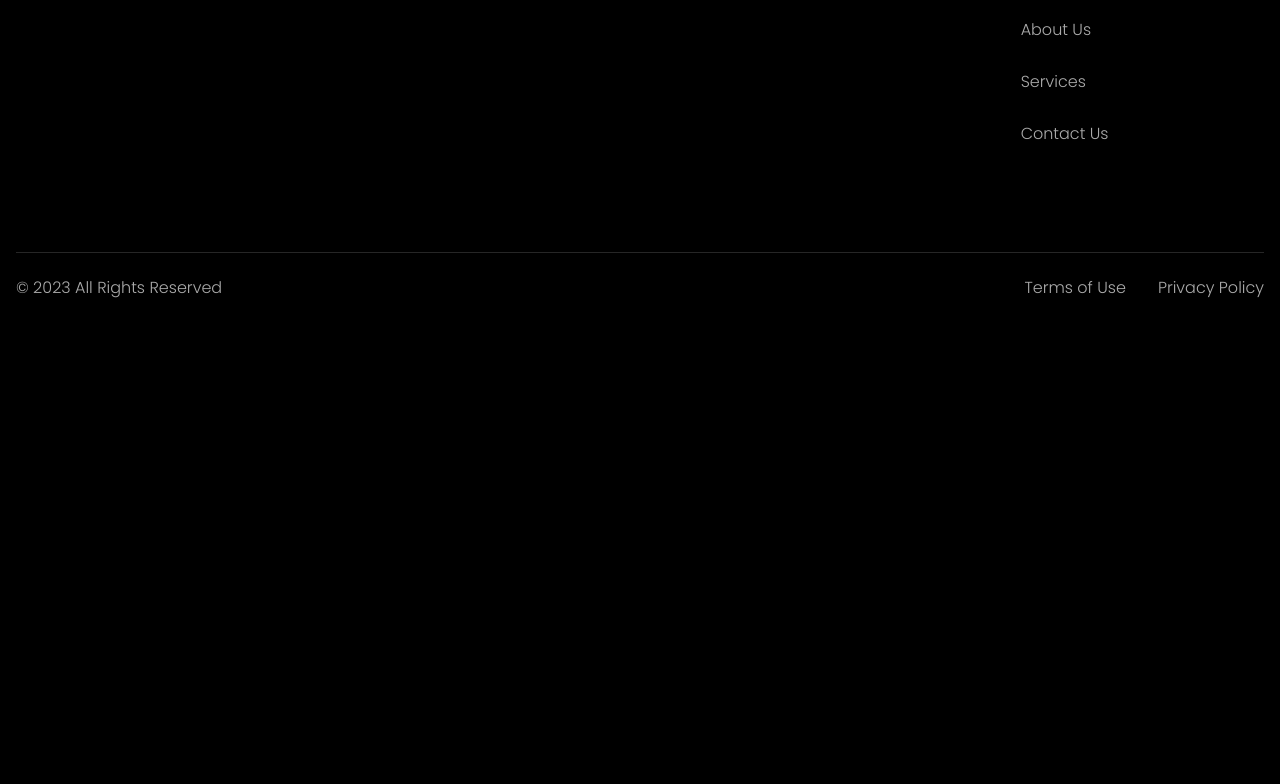
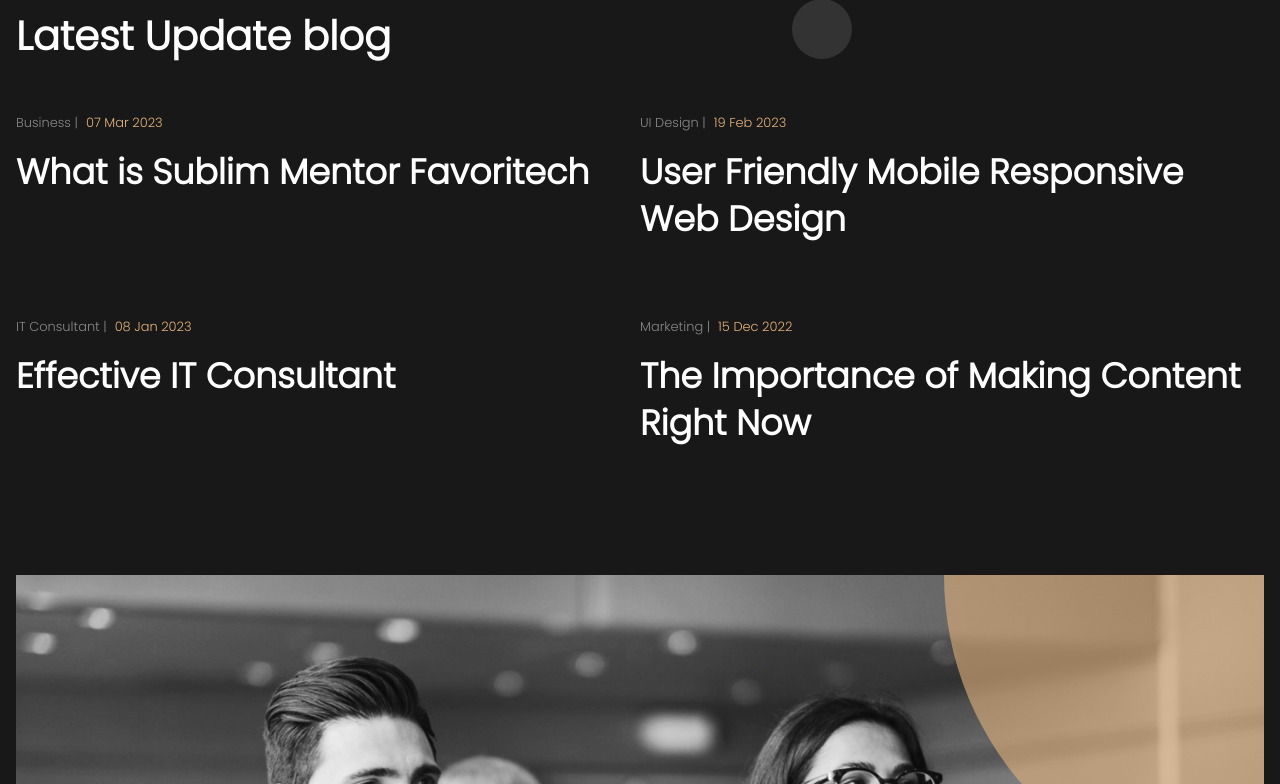
Before and after one commit to favoritech/sublim, a React (Create React App) app: page / in a window 1280 px wide. Shown: the part 3616-4400 px from the top of the page. Before the commit the page ends 3938 px from the top, so only its background shows below. Built offline with nearby package versions, Linux system fonts and the light colour scheme.

Commit message:
chore: update contact us

```diff
--- a/src/App.js
+++ b/src/App.js
@@ -2,8 +2,8 @@ import Home from "./pages/home/Home";
 import About from "./pages/about/About";
 import Features from "./pages/features/Features";
 import Portfolio from "./pages/portfolio/Portfolio";
-// import Blogs from "./pages/blogs/Blogs";
-// import NewsLetter from "./pages/newsletter/NewsLetter";
+import Blogs from "./pages/blogs/Blogs";
+import NewsLetter from "./pages/newsletter/NewsLetter";
 import Footer from './pages/footer/Footer';
 import "./App.css";
 
@@ -14,8 +14,8 @@ function App() {
       <About />
       <Features />
       <Portfolio />
-      {/*<Blogs />*/}
-      {/*<NewsLetter />*/}
+      <Blogs />
+      <NewsLetter />
       <Footer />
     </>
   );
--- a/src/components/blogs/BlogsList.jsx
+++ b/src/components/blogs/BlogsList.jsx
@@ -2,19 +2,19 @@ import BlogItem from "./BlogItem";
 
 const blogsList = [
   {
-    title: "UI Design",
-    date: "15 Dec 2022",
-    description: "What is Digital Agency Marketing",
+    title: "Business",
+    date: "07 Mar 2023",
+    description: "What is Sublim Mentor Favoritech",
   },
   {
-    title: "Marketing",
-    date: "15 Dec 2022",
-    description: "A Simple Social Media Marketing Checklist",
+    title: "UI Design",
+    date: "19 Feb 2023",
+    description: "User Friendly Mobile Responsive Web Design",
   },
   {
-    title: "Business",
-    date: "15 Dec 2022",
-    description: "Support During the Exponential Growth",
+    title: "IT Consultant",
+    date: "08 Jan 2023",
+    description: "Effective IT Consultant",
   },
   {
     title: "Marketing",
--- a/src/components/newsletter/NewsBanner.jsx
+++ b/src/components/newsletter/NewsBanner.jsx
@@ -8,7 +8,7 @@ const NewsBanner = () => {
         </h3>
         <div className="bg-[#E3B27D] rounded-full w-40 h-40 p-4 xl:w-[15.62rem] xl:h-[15.62rem] flex flex-shrink-0 items-center justify-center">
           <p className="text-center text-white text-[1rem] font-bold leading-[1.4rem] tracking-[0.18rem] uppercase">
-            Contact with us
+            <a href="mailto:favoritech@outlook.com">Contact with us</a>
           </p>
         </div>
       </div>
```
